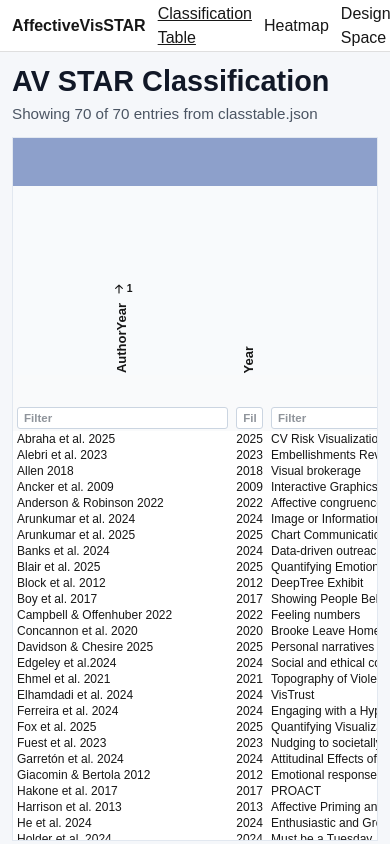
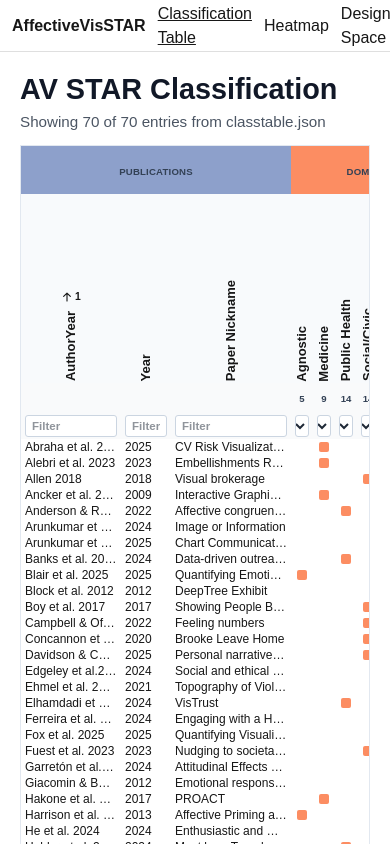
Before and after one commit to AffectiveVisSTAR/AffectiveVisSTAR.github.io, a Next.js app: page / in a window 390 px wide. Built offline with nearby package versions, Linux system fonts and the light colour scheme.

Commit message:
Finally responsive table

```diff
--- a/src/app/page.tsx
+++ b/src/app/page.tsx
@@ -381,7 +381,7 @@ const TABLE_TITLE = "AV STAR Classification";
 
 export default function TableTestPage() {
     return (
-        <div>
+        <div className="size-full">
             <Table groups={TABLE_GROUPS} dataUrl={TABLE_DATA_URL} title={TABLE_TITLE} />
         </div>
     );
--- a/src/app/table/table.tsx
+++ b/src/app/table/table.tsx
@@ -5,6 +5,8 @@ import { useCallback, useEffect, useMemo, useRef, useState } from "react";
 
 type FeatureFilter = "all" | "X" | "empty";
 type CorpusRow = Record<string, string | null>;
+type SortDirection = "asc" | "desc";
+type SortRule = { columnId: string; direction: SortDirection };
 
 type ResizeState = {
     columnId: string;
@@ -16,7 +18,7 @@ export type DataTableColumn = {
     dataKey: string;
     minWidth?: number;
     initialWidth?: number;
-    filterType: "text" | "feature";
+    filterType: "text" | "feature" | "numeric-heatmap";
 };
 
 export type DataTableGroup = {
@@ -68,9 +70,22 @@ function toColumnId(dataKey: string): string {
     return dataKey.replace(/\s+/g, "");
 }
 
+function parseNumericValue(value: string | null): number | null {
+    if (value === null) {
+        return null;
+    }
+    const normalized = value.toString().trim().replace(",", ".");
+    if (normalized.length === 0) {
+        return null;
+    }
+    const parsed = Number(normalized);
+    return Number.isFinite(parsed) ? parsed : null;
+}
+
 const DEFAULT_MIN_WIDTH = 22;
 const DEFAULT_INITIAL_WIDTH = 22;
 const MAX_COLUMN_LABEL_LENGTH = 30;
+const SCROLLBAR_GUTTER_PX = 16;
 
 function truncateLabel(label: string, maxLength: number = MAX_COLUMN_LABEL_LENGTH): string {
     if (label.length <= maxLength) {
@@ -120,7 +135,7 @@ export default function Table({ groups, dataUrl, title, debug = false }: DataTab
     const [error, setError] = useState<string | null>(null);
     const [hoveredColumnId, setHoveredColumnId] = useState<string | null>(null);
     const [hoveredRow, setHoveredRow] = useState<number | null>(null);
-    const [sortRules, setSortRules] = useState<any[]>(
+    const [sortRules, setSortRules] = useState<SortRule[]>(
         guidingColumnId ? [{ columnId: guidingColumnId, direction: "asc" }] : []
     );
     const [columnOrder, setColumnOrder] = useState<string[]>(normalizedColumns.map((column) => column.id));
@@ -336,9 +351,30 @@ export default function Table({ groups, dataUrl, title, debug = false }: DataTab
 
         const sorted = [...filteredRows].sort((a, b) => {
             for (const rule of sortRules) {
-                const aValue = normalizeValue(getCellText(a, rule.columnId));
-                const bValue = normalizeValue(getCellText(b, rule.columnId));
-                const comparison = aValue.localeCompare(bValue);
+                const definition = columnsById[rule.columnId];
+                if (!definition) {
+                    continue;
+                }
+
+                let comparison = 0;
+                if (definition.filterType === "numeric-heatmap") {
+                    const aValue = parseNumericValue(getCellText(a, rule.columnId));
+                    const bValue = parseNumericValue(getCellText(b, rule.columnId));
+                    if (aValue === null && bValue === null) {
+                        comparison = 0;
+                    } else if (aValue === null) {
+                        comparison = 1;
+                    } else if (bValue === null) {
+                        comparison = -1;
+                    } else {
+                        comparison = aValue - bValue;
+                    }
+                } else {
+                    const aValue = normalizeValue(getCellText(a, rule.columnId));
+                    const bValue = normalizeValue(getCellText(b, rule.columnId));
+                    comparison = aValue.localeCompare(bValue);
+                }
+
                 if (comparison !== 0) {
                     return rule.direction === "asc" ? comparison : -comparison;
                 }
@@ -347,7 +383,7 @@ export default function Table({ groups, dataUrl, title, debug = false }: DataTab
         });
 
         return sorted;
-    }, [filteredRows, sortRules, getCellText]);
+    }, [filteredRows, sortRules, getCellText, columnsById]);
 
     const featureXCounts = useMemo(() => {
         const counts: Record<string, number> = {};
@@ -392,24 +428,84 @@ export default function Table({ groups, dataUrl, title, debug = false }: DataTab
         return segments;
     }, [columnOrder, columnsById]);
 
+    const numericColumnRanges = useMemo<Record<string, { min: number; max: number }>>(() => {
+        const ranges: Record<string, { min: number; max: number }> = {};
+
+        for (const columnId of columnOrder) {
+            const definition = columnsById[columnId];
+            if (!definition || definition.filterType !== "numeric-heatmap") {
+                continue;
+            }
+
+            let min = Number.POSITIVE_INFINITY;
+            let max = Number.NEGATIVE_INFINITY;
+
+            for (const row of rows) {
+                const value = parseNumericValue(getCellText(row, columnId));
+                if (value === null) {
+                    continue;
+                }
+                if (value < min) {
+                    min = value;
+                }
+                if (value > max) {
+                    max = value;
+                }
+            }
+
+            if (min !== Number.POSITIVE_INFINITY && max !== Number.NEGATIVE_INFINITY) {
+                ranges[columnId] = { min, max };
+            }
+        }
+
+        return ranges;
+    }, [columnOrder, columnsById, rows, getCellText]);
+
     const effectiveColumnWidths = useMemo<Record<string, number>>(() => {
         if (columnOrder.length === 0) {
             return {};
         }
 
-        const baseWidths = columnOrder.map((columnId) => {
+        const availableWidth = Math.max(0, tableWrapWidth - SCROLLBAR_GUTTER_PX);
+        const preferredWidths = columnOrder.map((columnId) => {
             const definition = columnsById[columnId];
             const width = columnWidths[columnId] ?? definition?.initialWidth ?? DEFAULT_INITIAL_WIDTH;
             const minWidth = definition?.minWidth ?? DEFAULT_MIN_WIDTH;
             return Math.max(width, minWidth);
         });
+        const minWidths = columnOrder.map((columnId) => {
+            const definition = columnsById[columnId];
+            return definition?.minWidth ?? DEFAULT_MIN_WIDTH;
+        });
 
-        const totalBaseWidth = baseWidths.reduce((sum, width) => sum + width, 0);
-        const extraPerColumn =
-            tableWrapWidth > totalBaseWidth ? (tableWrapWidth - totalBaseWidth) / columnOrder.length : 0;
+        const totalPreferredWidth = preferredWidths.reduce((sum, width) => sum + width, 0);
+        const totalMinWidth = minWidths.reduce((sum, width) => sum + width, 0);
+
+        let resolvedWidths = [...preferredWidths];
+
+        if (availableWidth >= totalPreferredWidth) {
+            const extraPerColumn = (availableWidth - totalPreferredWidth) / columnOrder.length;
+            resolvedWidths = preferredWidths.map((width) => width + extraPerColumn);
+        } else if (availableWidth >= totalMinWidth) {
+            const shrinkNeeded = totalPreferredWidth - availableWidth;
+            const totalShrinkCapacity = preferredWidths.reduce(
+                (sum, width, index) => sum + (width - minWidths[index]),
+                0
+            );
+
+            if (totalShrinkCapacity > 0) {
+                resolvedWidths = preferredWidths.map((width, index) => {
+                    const shrinkCapacity = width - minWidths[index];
+                    const shrinkShare = (shrinkCapacity / totalShrinkCapacity) * shrinkNeeded;
+                    return Math.max(minWidths[index], width - shrinkShare);
+                });
+            }
+        } else {
+            resolvedWidths = [...minWidths];
+        }
 
         return columnOrder.reduce<Record<string, number>>((acc, columnId, index) => {
-            acc[columnId] = baseWidths[index] + extraPerColumn;
+            acc[columnId] = resolvedWidths[index];
             return acc;
         }, {});
     }, [columnOrder, columnsById, columnWidths, tableWrapWidth]);
@@ -428,6 +524,36 @@ export default function Table({ groups, dataUrl, title, debug = false }: DataTab
                     borderRadius: 2,
                     backgroundColor: color,
                     opacity: hasLow(value) ? 0.35 : 1,
+                    margin: "0 auto",
+                }}
+            />
+        );
+    };
+
+    const renderNumericHeatmapBox = (
+        value: string | null,
+        color: string,
+        range: { min: number; max: number } | undefined
+    ) => {
+        const numericValue = parseNumericValue(value);
+        if (numericValue === null || !range) {
+            return null;
+        }
+
+        const span = range.max - range.min;
+        const normalized = span > 0 ? (numericValue - range.min) / span : 1;
+        const opacity = 0.15 + normalized * 0.85;
+
+        return (
+            <div
+                className="level-box"
+                title={numericValue.toString()}
+                style={{
+                    width: 10,
+                    height: 10,
+                    borderRadius: 2,
+                    backgroundColor: color,
+                    opacity,
                     margin: "0 auto",
                 }}
             />
@@ -510,8 +636,8 @@ export default function Table({ groups, dataUrl, title, debug = false }: DataTab
 
     if (normalizedColumns.length === 0) {
         return (
-            <div className="page">
-                <div className="container">
+            <div className="">
+                <div className="">
                     <div className="error">No columns configured.</div>
                 </div>
             </div>
@@ -519,8 +645,8 @@ export default function Table({ groups, dataUrl, title, debug = false }: DataTab
     }
 
     return (
-        <div className="page">
-            <div className="">
+        <div className="size-full p-5">
+            <div className="size-full">
                 <h1 className="title">{title}</h1>
                 <p className="subtitle">
                     Showing {sortedRows.length} of {rowCount} entries from {dataUrl.replace(/^\//, "")}
@@ -552,8 +678,8 @@ export default function Table({ groups, dataUrl, title, debug = false }: DataTab
                 )}
 
                 {!loading && !error && rowCount > 0 && (
-                    <div className="table-wrap" ref={tableWrapRef}>
-                        <table className="dense-table">
+                    <div className="table-wrap size-full" ref={tableWrapRef}>
+                        <table className="dense-table size-full max-w-full">
                             <colgroup>
                                 {columnOrder.map((columnId) => (
                                     <col key={columnId} style={{ width: `${effectiveColumnWidths[columnId] ?? 60}px` }} />
@@ -723,7 +849,13 @@ export default function Table({ groups, dataUrl, title, debug = false }: DataTab
                                                         ? value
                                                         : definition.filterType === "feature"
                                                             ? renderLevelBox(value, definition.groupColor)
-                                                            : value}
+                                                            : definition.filterType === "numeric-heatmap"
+                                                                ? renderNumericHeatmapBox(
+                                                                    value,
+                                                                    definition.groupColor,
+                                                                    numericColumnRanges[columnId]
+                                                                )
+                                                                : value}
                                                 </td>
                                             );
                                         })}
@@ -776,12 +908,16 @@ export default function Table({ groups, dataUrl, title, debug = false }: DataTab
           background: #fff;
           max-height: max(320px, calc(100dvh - var(--table-viewport-offset)));
           overflow: auto;
+          scrollbar-gutter: stable;
+          padding-right: ${SCROLLBAR_GUTTER_PX}px;
+          box-sizing: border-box;
           border: 1px solid #e2e8f0;
         }
         .dense-table {
           width: 100%;
           min-width: 100%;
           border-collapse: collapse;
+          table-layout: fixed;
         }
         .dense-table thead {
           position: sticky;
```
